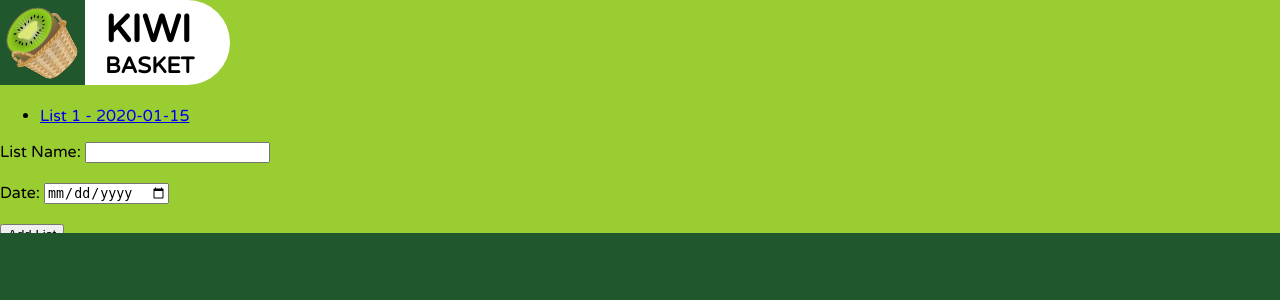
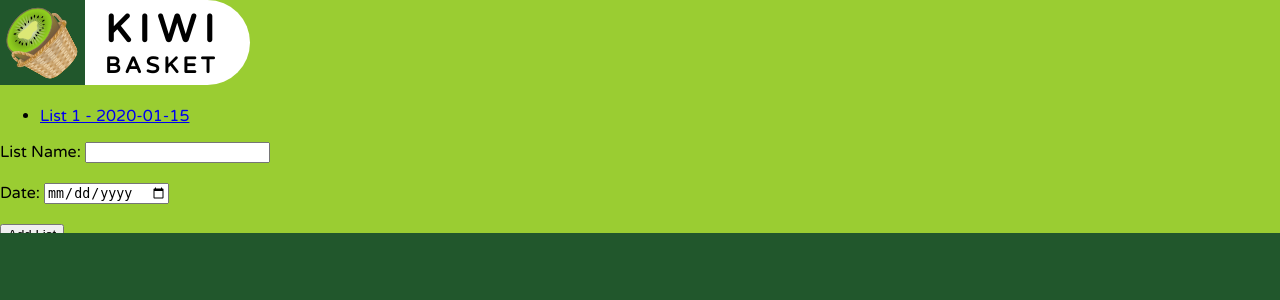
Before and after one commit to jackg555/CS203, a Flask app: page / in a window 1280 px wide. Shown: the top 300 px of the page. Run offline with Flask 3, Linux system fonts and the light colour scheme; data comes from the database, SQL or seed files in the repository.

Commit message:
Updated Logo Banner UI
Updated Line Spacing of Logo Banner UI
- updated for all pages

```diff
--- a/code rebase/Kiwi Basket - (App Development)/static/css/styles.css
+++ b/code rebase/Kiwi Basket - (App Development)/static/css/styles.css
@@ -13,7 +13,7 @@ body {
   width: 100%;
 }
 .head-container .logo-banner {
-  width: 230px;
+  width: 250px;
   height: 85px;
   border-radius: 0 50px 50px 0;
   background: white;
@@ -29,6 +29,12 @@ body {
   font-size: larger;
   line-height: 0.5em;
 }
+.head-container .logo-banner .logo-title h1 {
+  letter-spacing: 0.2em;
+}
+.head-container .logo-banner .logo-title h3 {
+  letter-spacing: 0.18em;
+}
 
 footer {
   position: absolute;
--- a/code rebase/Kiwi Basket - (App Development)/static/css/styles.scss
+++ b/code rebase/Kiwi Basket - (App Development)/static/css/styles.scss
@@ -12,7 +12,7 @@ body{
   height: 90px;
   width: 100%;
   .logo-banner{
-    width: 230px;
+    width: 250px;
     height: 85px;
     border-radius: 0 50px 50px 0;
     background: white;
@@ -26,6 +26,12 @@ body{
       padding-left: 20px;
       font-size: larger;
       line-height: 0.5em;
+      h1{
+        letter-spacing: 0.2em
+      }
+      h3{
+        letter-spacing: 0.18em;
+      }
     }
   }
 }
```
Also changed, not shown: 1 other file.
